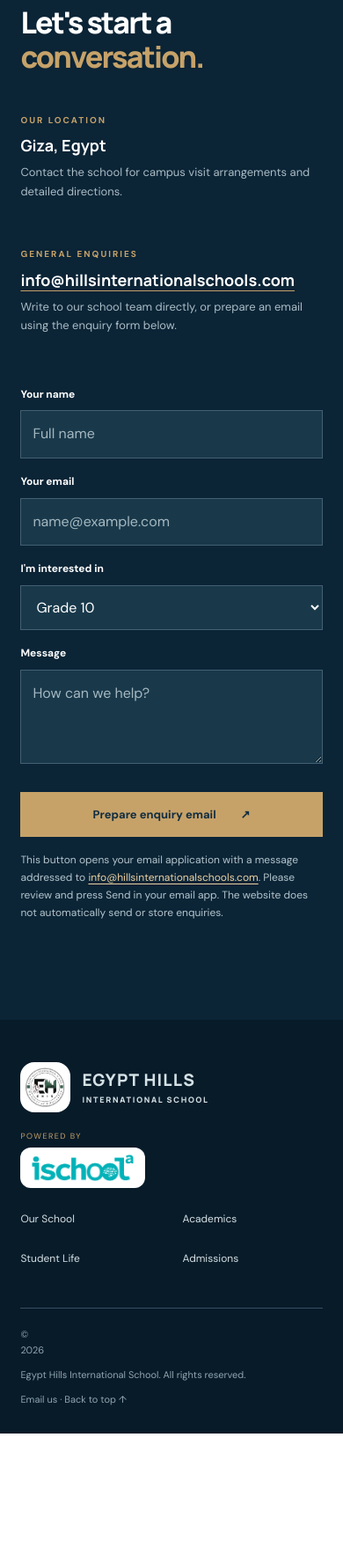
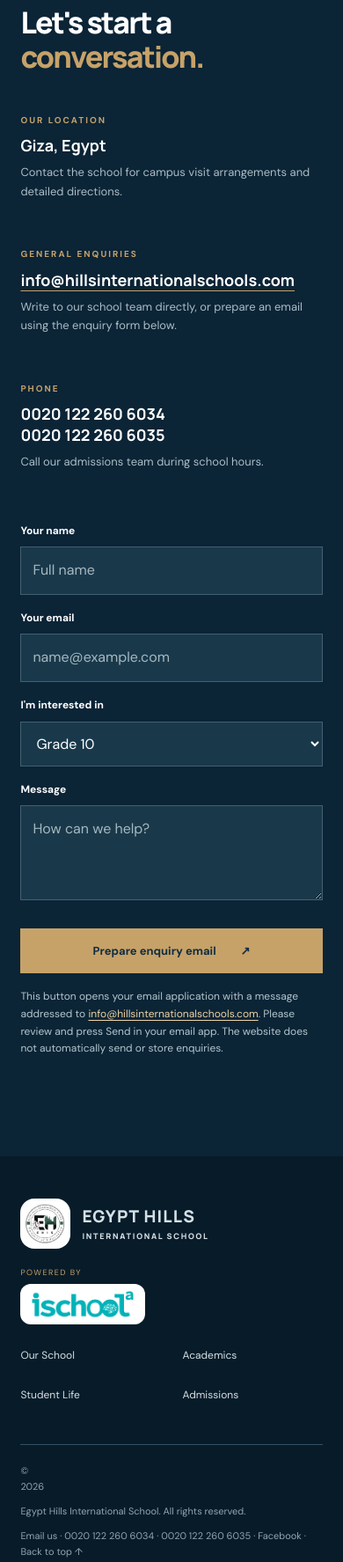
Before and after one commit to MarioButros/HillsInternationalSchools, a plain HTML site: page index.html in a window 390 px wide. Shown: the part 8760-10535 px from the top of the page at 88% size. Before the commit the page ends 10389 px from the top, so only its background shows below. Drawn offline with Linux system fonts and the light colour scheme.

Commit message:
Enhance contact section with phone and social links
Updated the contact section to include phone numbers and social media links.

```diff
--- a/index.html
+++ b/index.html
@@ -57,7 +57,7 @@
     <section class="section experience" id="experience"><div class="section-kicker">LIFE BEYOND THE CLASSROOM</div><div class="section-top"><h2>Space to explore.<br><em>Freedom to grow.</em></h2><p>School life should expand horizons. Our initiatives create opportunities to collaborate, create, compete and lead.</p></div><div class="experience-grid"><article class="experience-main"><div class="visual visual-green"><span class="visual-outline">✺</span><div class="visual-label">GROWING RESPONSIBILITY</div></div><div class="experience-body"><span class="tag">SUSTAINABILITY</span><h3>Green Roof Project</h3><p>Students learn patience, responsibility, teamwork and environmental awareness by caring for plants in a supervised school garden.</p></div></article><div class="experience-side"><article><div class="mini-symbol">♞</div><div><span class="tag">STUDENT CLUBS</span><h3>Chess & strategy</h3><p>Develop focus, resilience and thoughtful decision-making through the iSchoola Club.</p></div></article><article><div class="mini-symbol">⌘</div><div><span class="tag">INNOVATION</span><h3>Computing & creation</h3><p>Explore technology, coding, design and practical problem-solving.</p></div></article><article><div class="mini-symbol">↗</div><div><span class="tag">FUTURE PATHWAYS</span><h3>Career & university readiness</h3><p>Connect academic choices with personal interests and longer-term goals.</p></div></article></div></div></section>
     <section class="pathway" id="ischoola"><div><div class="section-kicker light">POWERED BY ISCHOOLA</div><h2>A broader ecosystem<br>of <em>opportunity.</em></h2><p>Egypt Hills is supported by iSchoola's commitment to accessible, skill-based education and innovation across its school network.</p><a class="button button-outline" href="#contact">Learn more <span>↗</span></a></div><div class="pathway-brand-card"><span class="partner-kicker">OUR EDUCATION PARTNER</span><span class="pathway-logo-frame"><img src="assets/ischoola-official-logo.png" alt="iSchoola official logo" width="340" height="92" /></span><span class="partner-caption">Education · Innovation · Opportunity</span></div></section>
     <section class="section admissions" id="admissions"><div class="section-kicker">JOIN OUR COMMUNITY</div><div class="admissions-inner"><div><h2>Your future<br><em>begins here.</em></h2><p>Choosing a school is an important decision. We welcome conversations with families who want to explore our learning experience and the American high school pathway.</p><div class="steps"><div><span>01</span><p><strong>Make an enquiry</strong><small>Tell our admissions team which grade interests you.</small></p></div><div><span>02</span><p><strong>Learn about the program</strong><small>Discuss the curriculum, expectations and school environment.</small></p></div><div><span>03</span><p><strong>Plan your next step</strong><small>Confirm application requirements directly with admissions.</small></p></div></div></div><div class="admission-panel"><div class="panel-icon">↗</div><h3>Admissions enquiries</h3><p>Interested in Grades 10, 11 or 12? Contact our team for current admissions requirements, tuition and availability.</p><a class="button button-gold" href="#contact">Contact admissions <span>→</span></a><small>Tuition and seat availability are confirmed directly by the school.</small></div></div></section>
-    <section class="contact-section" id="contact"><div class="section"><div class="section-kicker light">LET'S CONNECT</div><h2>Let's start a<br><em>conversation.</em></h2><div class="contact-row"><div><span>OUR LOCATION</span><strong>Giza, Egypt</strong><p>Contact the school for campus visit arrangements and detailed directions.</p></div><div><span>GENERAL ENQUIRIES</span><strong><a class="email-link" href="mailto:info@hillsinternationalschools.com">info@hillsinternationalschools.com</a></strong><p>Write to our school team directly, or prepare an email using the enquiry form below.</p></div></div><form id="enquiryForm" class="contact-form" aria-label="Prepare an admissions enquiry email">
+    <section class="contact-section" id="contact"><div class="section"><div class="section-kicker light">LET'S CONNECT</div><h2>Let's start a<br><em>conversation.</em></h2><div class="contact-row"><div><span>OUR LOCATION</span><strong>Giza, Egypt</strong><p>Contact the school for campus visit arrangements and detailed directions.</p></div><div><span>GENERAL ENQUIRIES</span><strong><a class="email-link" href="mailto:info@hillsinternationalschools.com">info@hillsinternationalschools.com</a></strong><p>Write to our school team directly, or prepare an email using the enquiry form below.</p></div><div><span>PHONE</span><strong><a href="tel:+201222606034">0020 122 260 6034</a><br><a href="tel:+201222606035">0020 122 260 6035</a></strong><p>Call our admissions team during school hours.</p></div></div><form id="enquiryForm" class="contact-form" aria-label="Prepare an admissions enquiry email">
             <div class="form-field"><label for="fullName">Your name</label><input id="fullName" name="name" required maxlength="100" placeholder="Full name" autocomplete="name" /></div>
             <div class="form-field"><label for="familyEmail">Your email</label><input id="familyEmail" name="email" type="email" required placeholder="name@example.com" autocomplete="email" /></div>
             <div class="form-field wide"><label for="interest">I'm interested in</label><select id="interest" name="interest"><option>Grade 10</option><option>Grade 11</option><option>Grade 12</option><option>General enquiry</option></select></div>
@@ -66,5 +66,5 @@
             <p class="form-note" id="formNotice" role="status">This button opens your email application with a message addressed to <a href="mailto:info@hillsinternationalschools.com">info@hillsinternationalschools.com</a>. Please review and press Send in your email app. The website does not automatically send or store enquiries.</p>
           </form></div></section>
   </main>
-  <footer><div class="footer-main"><a href="#top" class="footer-brand"><span class="footer-school-logo"><img src="assets/ehis-official-logo.png" alt="Egypt Hills International School seal" width="48" height="48" /></span><span>EGYPT HILLS <small>INTERNATIONAL SCHOOL</small></span></a><a class="footer-partner" href="#ischoola" aria-label="Powered by iSchoola"><span>POWERED BY</span><span class="footer-ischoola-logo"><img src="assets/ischoola-official-logo.png" alt="iSchoola" width="115" height="31" /></span></a><nav aria-label="Footer links"><a href="#about">Our School</a><a href="#academics">Academics</a><a href="#experience">Student Life</a><a href="#admissions">Admissions</a></nav></div><div class="footer-bottom"><span>© <span id="year">2026</span> Egypt Hills International School. All rights reserved.</span><span><a href="mailto:info@hillsinternationalschools.com">Email us</a> · <a href="#top">Back to top ↑</a></span></div></footer>
+  <footer><div class="footer-main"><a href="#top" class="footer-brand"><span class="footer-school-logo"><img src="assets/ehis-official-logo.png" alt="Egypt Hills International School seal" width="48" height="48" /></span><span>EGYPT HILLS <small>INTERNATIONAL SCHOOL</small></span></a><a class="footer-partner" href="#ischoola" aria-label="Powered by iSchoola"><span>POWERED BY</span><span class="footer-ischoola-logo"><img src="assets/ischoola-official-logo.png" alt="iSchoola" width="115" height="31" /></span></a><nav aria-label="Footer links"><a href="#about">Our School</a><a href="#academics">Academics</a><a href="#experience">Student Life</a><a href="#admissions">Admissions</a></nav></div><div class="footer-bottom"><span>© <span id="year">2026</span> Egypt Hills International School. All rights reserved.</span><span><a href="mailto:info@hillsinternationalschools.com">Email us</a> · <a href="tel:+201222606034">0020 122 260 6034</a> · <a href="tel:+201222606035">0020 122 260 6035</a> · <a href="https://www.facebook.com/profile.php?id=61568148058536" target="_blank" rel="noopener">Facebook</a> · <a href="#top">Back to top ↑</a></span></div></footer>
 </body></html>
```
